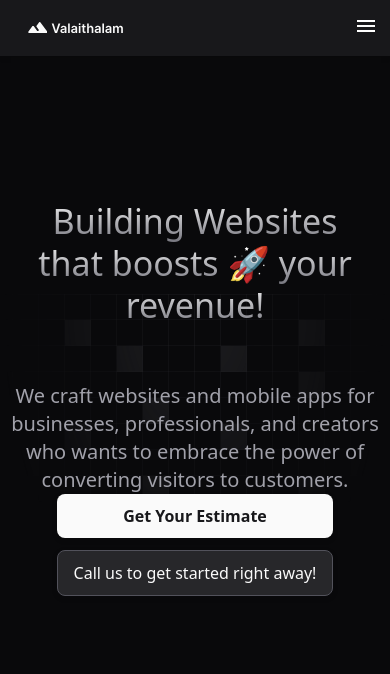
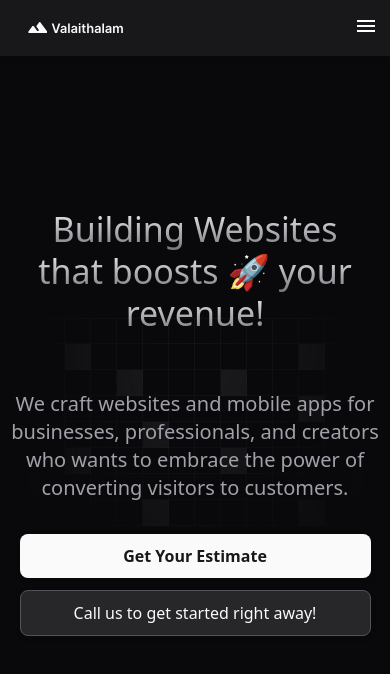
Before and after one commit to aakj2010/valaithalam, a Next.js app: page / in a window 390 px wide. Shown: the top 674 px of the page. Built offline with nearby package versions, Linux system fonts and the light colour scheme.

Commit message:
Css tweaks for mobile screen

```diff
--- a/components/header/header.tsx
+++ b/components/header/header.tsx
@@ -116,7 +116,7 @@ const Header: React.FC = () => {
   );
 
   return (
-    <header className="max-w-screen-2xl relative z-10 lg:!fixed lg:!top-8 left-0 w-full !mx-auto text-[13px] leading-[20px]">
+    <header className=" z-10 !fixed lg:!top-8 left-0 w-full !mx-auto text-[13px] leading-[20px]">
       <nav className="container shadow-[0px_2px_6px_0px_rgba(0,0,0,0.09)] bg-menu_bg_light dark:bg-menu_bg_dark font-medium lg:!rounded-[12px] lg:border-[0.5px] lg:!p-[6px] p-3 dark:border-menu_border_dark border-menu_border_light lg:w-max w-full mx-auto flex flex-col lg:flex-row lg:justify-between lg:items-center">
         <div className="lg:w-max w-full h-auto flex justify-between items-center">
           <Link href="/">
--- a/components/hero-banner/hero-banner.tsx
+++ b/components/hero-banner/hero-banner.tsx
@@ -3,7 +3,7 @@ import React from "react";
 
 const HeroBanner = () => {
   return (
-    <div className="max-w-screen-2xl flex flex-col justify-center items-center h-screen overflow-y-hidden relative mx-auto">
+    <div className="max-w-screen-2xl flex flex-col justify-center items-center !h-screen overflow-y-hidden relative mx-auto">
       <h1 className="text-[34px] leading-[42px] lg:!text-[80px] 3xl:!text-[108px] font-medium lg:leading-[90px] 3xl:leading-[124px] text-center">
         <span className="bg-clip-text text-transparent bg-primary_h1_gradient_light dark:bg-primary_h1_gradient_dark">
           Building Websites
@@ -23,7 +23,7 @@ const HeroBanner = () => {
         creators who wants to embrace the power of converting visitors to
         customers.
       </p>
-      <div className="mx-auto w-max flex flex-col md:!flex-row gap-3">
+      <div className="mx-auto mt-8 sm:!mt-0 sm:!w-max w-[90%] flex flex-col md:!flex-row gap-3">
         <button className="shadow-[0px_2px_6px_0px_rgba(0,0,0,0.09)] font-semibold dark:bg-button_bg_dark bg-button_bg_light text-button_text_light dark:text-button_text_dark dark:hover:text-button_text_light hover:text-button_text_dark px-4 py-2.5 rounded-[8px] hover:bg-menu_hover_light dark:hover:bg-menu_hover_dark ">
         Get Your Estimate
         </button>
--- a/pages/_app.tsx
+++ b/pages/_app.tsx
@@ -1,11 +1,16 @@
 import { ThemeProvider } from "@/components/context/theme-context";
 import "@/styles/globals.css";
 import type { AppProps } from "next/app";
+import Head from "next/head";
 
 export default function App({ Component, pageProps }: AppProps) {
   return (
     <>
       <ThemeProvider>
+        <Head>
+          <title>Build Your Website</title>
+          <meta name="viewport" content="width=device-width, initial-scale=1" />
+        </Head>
         <link
           rel="preload"
           href="/images/hero-banner-background-pattern.svg"
--- a/pages/_document.tsx
+++ b/pages/_document.tsx
@@ -4,13 +4,12 @@ export default function Document() {
   return (
     <Html lang="en">
       <Head>
-        <title>Build Your Website</title>
+
         <link
           href="https://fonts.googleapis.com/icon?family=Material+Icons"
           rel="stylesheet"
         />
         <meta charSet="UTF-8" />
-        <meta name="viewport" content="width=device-width, initial-scale=1" />
         <meta
           name="description"
           content="Valaithalam offers professional web design, web development, mobile app development, and SEO services. Get your website and mobile app developed today!"
--- a/pages/index.tsx
+++ b/pages/index.tsx
@@ -12,14 +12,14 @@ export default function Home() {
 
   return (
     <div
-      className={`min-h-screen font-inter overflow-y-hidden dark:text-white text-black bg-website_light dark:bg-website_dark mx-auto items-center justify-items-center gap-16`}
+      className={`w-full font-inter overflow-y-hidden dark:text-white text-black bg-website_light dark:bg-website_dark mx-auto items-center justify-items-center gap-16`}
     >
       <Header />
-      <main className="flex flex-col gap-8 row-start-2 items-center sm:items-start">
+      <main className="flex flex-col w-full gap-8">
         <>
-          <section className="relative h-screen w-full -mt-20">
+          <section className="relative h-full w-full">
             <Image
-              className={`absolute transition-all duration-500 ease-in-out top-0 left-0 w-full h-screen z-0 cursor-pointer animate-in`}
+              className={`absolute transition-all duration-500 ease-in-out top-0 left-0 w-full h-full z-0 cursor-pointer animate-in`}
               src={theme === "light" ? BgPattern : DarkBgPattern}
               alt="Background pattern"
               width={1600}
```
Also changed, not shown: public/fonts/GeistMonoVF.woff (renamed from pages/fonts/GeistMonoVF.woff), public/fonts/GeistVF.woff (renamed from pages/fonts/GeistVF.woff).
